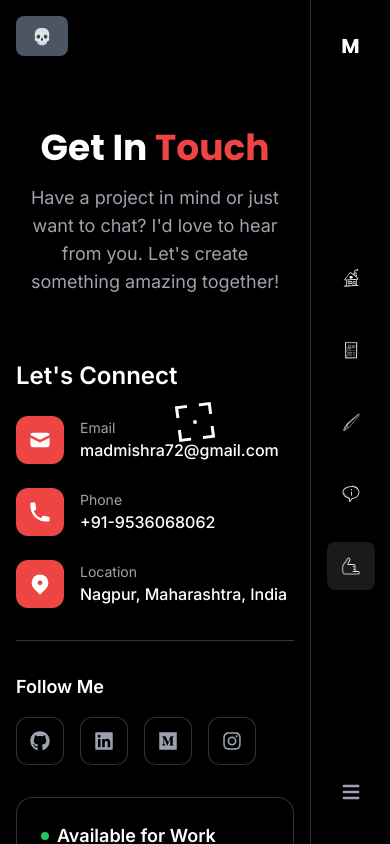
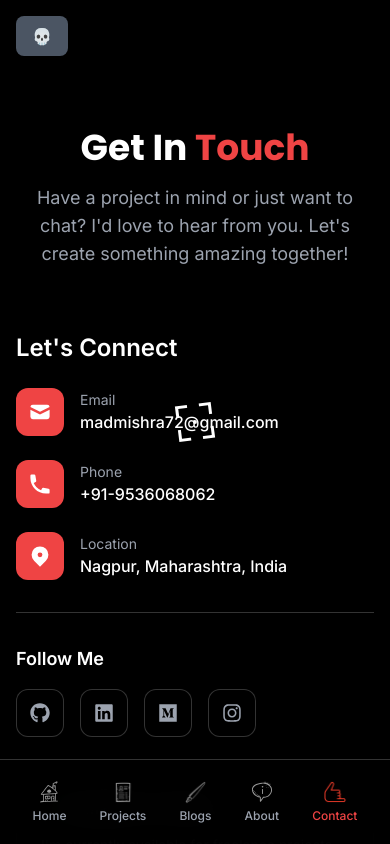
Before and after one commit to madhav-gfn/MyPortfolio, a React (Vite) app in the folder frontend/: page /contact in a window 390 px wide. Shown: the top 844 px of the page. Built offline with nearby package versions, Linux system fonts and the light colour scheme; the HTML template or start-up script is replaced by a standard one.

Commit message:
all good

```diff
--- a/frontend/src/App.jsx
+++ b/frontend/src/App.jsx
@@ -22,7 +22,7 @@ function App() {
   const [gameOfLifeActive, setGameOfLifeActive] = useState(false);
   return (
     <Router>
-      <div className="min-h-screen bg-black text-white relative overflow-hidden pr-20">
+      <div className="min-h-screen bg-black text-white relative overflow-hidden pr-0 md:pr-20 pb-20 md:pb-0">
         <TargetCursor
           spinDuration={2}
           hideDefaultCursor
@@ -32,7 +32,7 @@ function App() {
         <SkeletonGameOfLife onActiveChange={setGameOfLifeActive} />
         <Navbar />
 
-        <main className="relative z-10">
+        <main className="relative z-10 pb-20 md:pb-0">
           <AnimatePresence mode="wait">
             <Routes>
               <Route path="/" element={<Home />} />
--- a/frontend/src/components/Navbar.jsx
+++ b/frontend/src/components/Navbar.jsx
@@ -15,6 +15,14 @@ const Navbar = () => {
   const [isExpanded, setIsExpanded] = useState(false);
   const location = useLocation();
   const navRef = useRef(null);
+  const [isMobile, setIsMobile] = useState(false);
+
+  useEffect(() => {
+    const checkMobile = () => setIsMobile(window.innerWidth < 768);
+    checkMobile();
+    window.addEventListener('resize', checkMobile);
+    return () => window.removeEventListener('resize', checkMobile);
+  }, []);
 
   const navItems = [
     { path: '/', label: 'Home', icon: homeIcon },
@@ -30,6 +38,9 @@ const Navbar = () => {
   }, [location.pathname]);
 
   return (
+    <>
+      {/* Desktop Navbar - Right Side Vertical */}
+      {!isMobile && (
         <motion.nav
           ref={navRef}
           initial={{ x: 100 }}
@@ -40,9 +51,7 @@ const Navbar = () => {
           className="fixed right-0 top-0 h-full z-50 bg-black/90 backdrop-blur-lg border-l border-white/20 flex flex-col items-center justify-center transition-all duration-300"
         >
           {/* Logo */}
-      <motion.div
-        className="absolute top-8"
-      >
+          <motion.div className="absolute top-8">
             <Link
               to="/"
               className="cursor-target text-xl font-display font-bold text-white group"
@@ -86,64 +95,40 @@ const Navbar = () => {
               );
             })}
           </div>
+        </motion.nav>
+      )}
 
-      {/* Mobile menu button - hidden on desktop */}
-      <div className="md:hidden absolute bottom-8">
-        <button
-          onClick={() => setIsOpen(!isOpen)}
-          className="cursor-target p-2 rounded-md text-gray-400 focus:outline-none focus:ring-2 focus:ring-inset focus:ring-white"
+      {/* Mobile Navbar - Bottom Horizontal */}
+      {isMobile && (
+        <motion.nav
+          initial={{ y: 100 }}
+          animate={{ y: 0 }}
+          className="fixed bottom-0 left-0 right-0 z-50 bg-black/95 backdrop-blur-lg border-t border-white/20"
         >
-          <motion.div
-            animate={{ rotate: isOpen ? 180 : 0 }}
-            transition={{ duration: 0.3 }}
-          >
-            {isOpen ? (
-              <HiX className="w-6 h-6" />
-            ) : (
-              <HiMenu className="w-6 h-6" />
-            )}
-          </motion.div>
-        </button>
-      </div>
-
-      {/* Mobile Navigation Overlay */}
-      <AnimatePresence>
-        {isOpen && (
-          <motion.div
-            initial={{ opacity: 0, x: 100 }}
-            animate={{ opacity: 1, x: 0 }}
-            exit={{ opacity: 0, x: 100 }}
-            className="md:hidden fixed inset-0 bg-black/95 backdrop-blur-lg flex flex-col items-center justify-center space-y-8"
-          >
-            {navItems.map((item, index) => {
-              return (
-                <motion.div
+          <div className="flex items-center justify-around px-4 py-3">
+            {navItems.map((item) => (
+              <Link
                 key={item.path}
-                  initial={{ x: 50, opacity: 0 }}
-                  animate={{ x: 0, opacity: 1 }}
-                  transition={{ delay: index * 0.1 }}
-                >
-                  <Link
                 to={item.path}
-                    className={`cursor-target flex items-center space-x-3 px-6 py-3 rounded-md text-lg font-medium transition-all duration-200 ${location.pathname === item.path
-                      ? 'text-white bg-white/10'
-                      : 'text-gray-300'
+                className={`cursor-target flex flex-col items-center gap-1 p-2 rounded-lg transition-all duration-200 ${location.pathname === item.path
+                  ? 'text-red-500'
+                  : 'text-gray-400'
                   }`}
               >
                 <img
                   src={item.icon}
                   alt={item.label}
-                      className="w-6 h-6 filter brightness-0 invert"
+                  className={`w-6 h-6 filter brightness-0 invert transition-all duration-200 ${location.pathname === item.path ? 'opacity-100' : 'opacity-60'
+                    }`}
+                  style={location.pathname === item.path ? { filter: 'invert(44%) sepia(89%) saturate(6492%) hue-rotate(347deg) brightness(98%) contrast(94%)' } : {}}
                 />
-                    <span>{item.label}</span>
+                <span className="text-xs font-medium">{item.label}</span>
               </Link>
-                </motion.div>
-              );
-            })}
-          </motion.div>
+            ))}
+          </div>
+        </motion.nav>
       )}
-      </AnimatePresence>
-    </motion.nav>
+    </>
   );
 };
 
```
Lines whose indentation alone changed are shown as unchanged.
